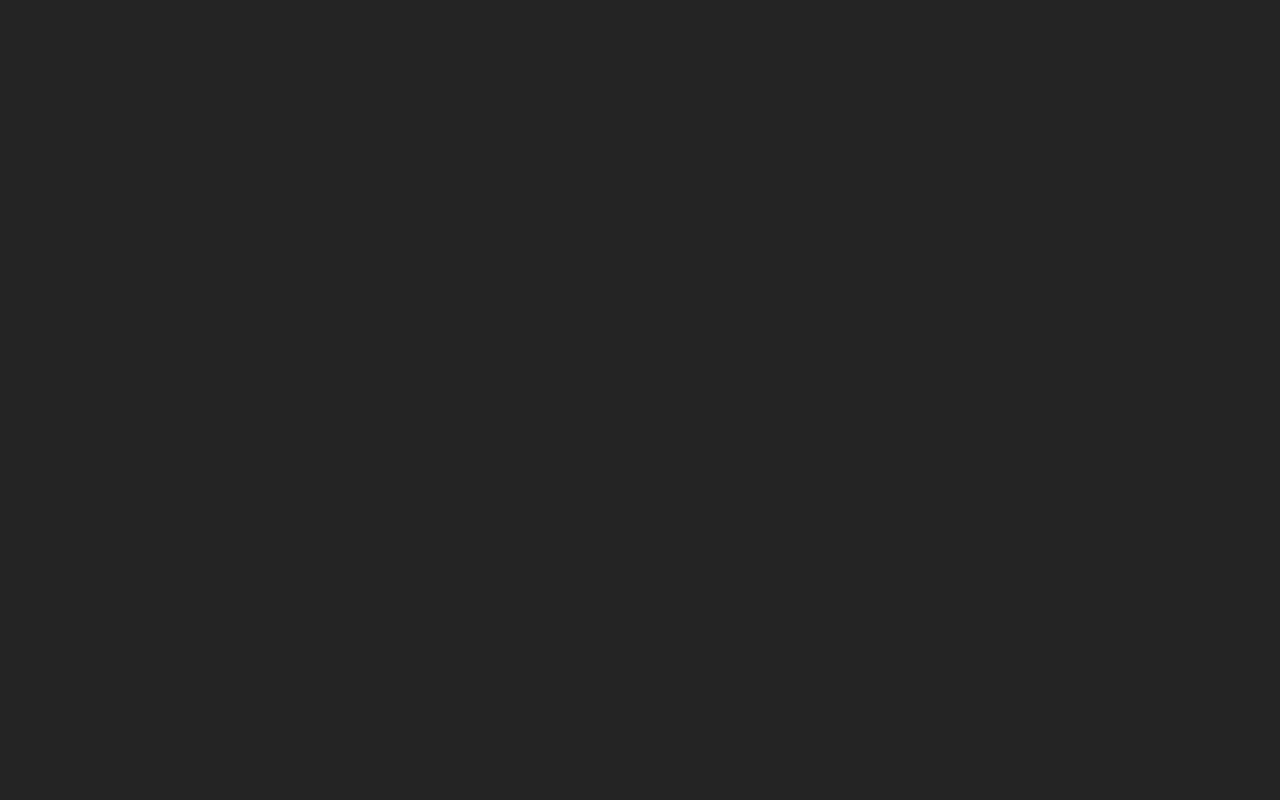
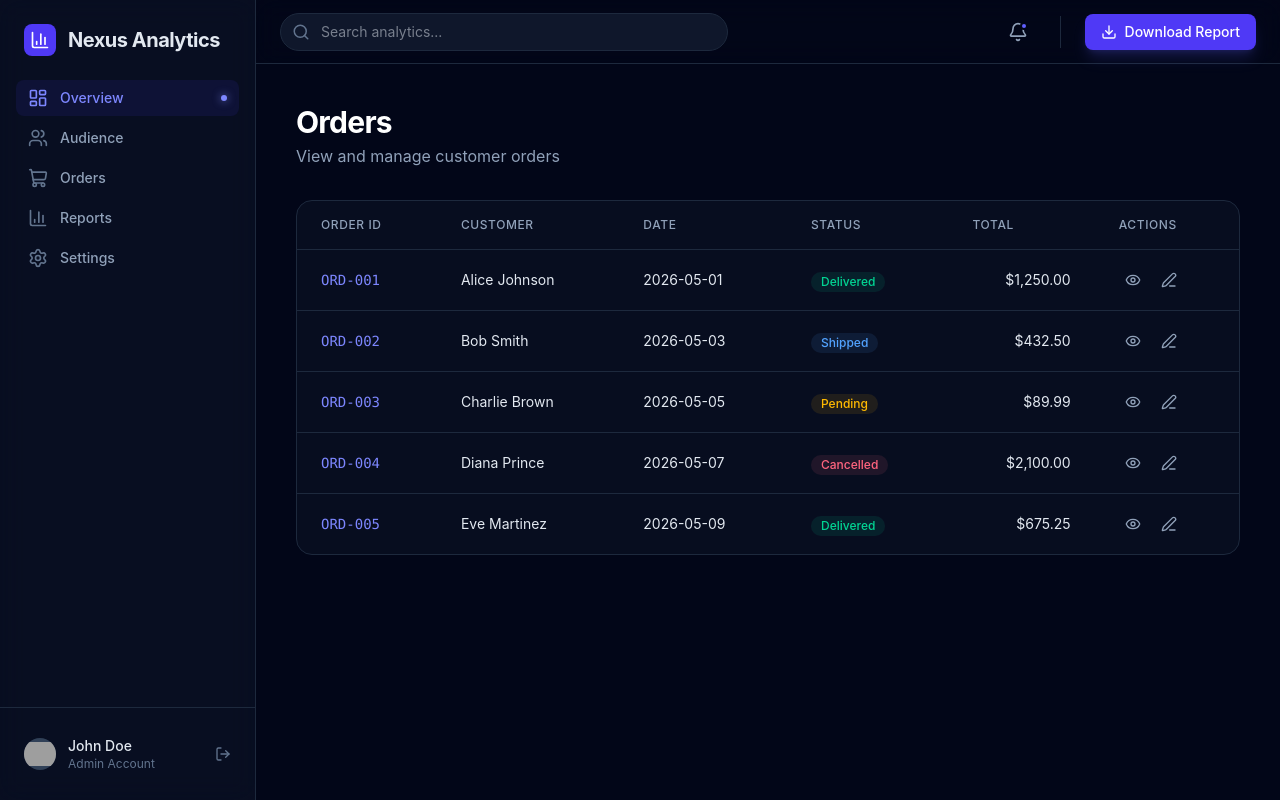
Before and after one commit to sameert-iprogrammer/testing-app, a React (Vite) app: page /orders in a window 1280 px wide. Before the commit this address had no page. Built offline with nearby package versions, Linux system fonts and the light colour scheme; sample sign-in values are in the browser's storage; grey boxes are pictures that could not be loaded.

Commit message:
Add Orders page with routing and navigation

```diff
--- a/src/App.tsx
+++ b/src/App.tsx
@@ -5,6 +5,7 @@ import DashboardLayout from './components/DashboardLayout';
 import DashboardPage from './pages/DashboardPage';
 import SettingsPage from './pages/SettingsPage';
 import ReportsPage from './pages/ReportsPage';
+import OrdersPage from './pages/OrdersPage';
 
 function App() {
   return (
@@ -35,6 +36,13 @@ function App() {
             </DashboardLayout>
           </ProtectedRoute>
         } />
+        <Route path="/orders" element={
+          <ProtectedRoute>
+            <DashboardLayout>
+              <OrdersPage />
+            </DashboardLayout>
+          </ProtectedRoute>
+        } />
 
         {/* Default Redirect */}
         <Route path="/" element={<Navigate to="/login" replace />} />
--- a/src/components/DashboardLayout.tsx
+++ b/src/components/DashboardLayout.tsx
@@ -11,6 +11,7 @@ import {
   ChevronRight,
   Download,
   Loader2,
+  ShoppingCart,
 } from "lucide-react";
 import { generateSampleReport } from "../utils/generateSampleReport";
 import { ToastProvider, useToast } from "./Toast";
@@ -52,6 +53,7 @@ const DashboardLayout: React.FC<LayoutProps> = ({ children }) => {
               active
             />
             <NavItem icon={<Users size={20} />} label="Audience" />
+            <NavItem icon={<ShoppingCart size={20} />} label="Orders" onClick={() => navigate("/orders")} />
             <NavItem icon={<BarChart3 size={20} />} label="Reports" onClick={() => navigate("/reports")} />
             <NavItem icon={<Settings size={20} />} label="Settings" onClick={() => navigate("/settings")} />
           </nav>
--- /dev/null
+++ b/src/pages/OrdersPage.tsx
@@ -0,0 +1,88 @@
+import React from 'react';
+import { Eye, Edit3 } from 'lucide-react';
+
+interface MockOrder {
+  id: string;
+  customer: string;
+  date: string;
+  status: 'Pending' | 'Shipped' | 'Delivered' | 'Cancelled';
+  total: number;
+}
+
+const MOCK_ORDERS: MockOrder[] = [
+  { id: 'ORD-001', customer: 'Alice Johnson', date: '2026-05-01', status: 'Delivered', total: 1250.00 },
+  { id: 'ORD-002', customer: 'Bob Smith', date: '2026-05-03', status: 'Shipped', total: 432.50 },
+  { id: 'ORD-003', customer: 'Charlie Brown', date: '2026-05-05', status: 'Pending', total: 89.99 },
+  { id: 'ORD-004', customer: 'Diana Prince', date: '2026-05-07', status: 'Cancelled', total: 2100.00 },
+  { id: 'ORD-005', customer: 'Eve Martinez', date: '2026-05-09', status: 'Delivered', total: 675.25 },
+];
+
+const StatusBadge: React.FC<{ status: MockOrder['status'] }> = ({ status }) => {
+  const styles: Record<MockOrder['status'], string> = {
+    Pending: 'bg-amber-400/10 text-amber-400',
+    Shipped: 'bg-blue-400/10 text-blue-400',
+    Delivered: 'bg-emerald-400/10 text-emerald-400',
+    Cancelled: 'bg-rose-400/10 text-rose-400',
+  };
+
+  return (
+    <span className={`inline-flex items-center px-2.5 py-0.5 rounded-full text-xs font-medium ${styles[status]}`}>
+      {status}
+    </span>
+  );
+};
+
+const OrdersPage: React.FC = () => {
+  return (
+    <div className="space-y-8 animate-in fade-in duration-700">
+      <div className="flex flex-col gap-1">
+        <h1 className="text-3xl font-bold tracking-tight text-white">Orders</h1>
+        <p className="text-slate-400">View and manage customer orders</p>
+      </div>
+
+      <div className="bg-slate-900/40 border border-slate-800 rounded-2xl overflow-hidden">
+        <div className="overflow-x-auto">
+          <table className="w-full max-w-full text-left" aria-label="Orders">
+            <thead>
+              <tr className="border-b border-slate-800">
+                <th className="px-6 py-4 text-xs font-medium text-slate-400 uppercase tracking-wider">Order ID</th>
+                <th className="px-6 py-4 text-xs font-medium text-slate-400 uppercase tracking-wider">Customer</th>
+                <th className="px-6 py-4 text-xs font-medium text-slate-400 uppercase tracking-wider">Date</th>
+                <th className="px-6 py-4 text-xs font-medium text-slate-400 uppercase tracking-wider">Status</th>
+                <th className="px-6 py-4 text-xs font-medium text-slate-400 uppercase tracking-wider">Total</th>
+                <th className="px-6 py-4 text-xs font-medium text-slate-400 uppercase tracking-wider">Actions</th>
+              </tr>
+            </thead>
+            <tbody>
+              {MOCK_ORDERS.map((order) => (
+                <tr key={order.id} className="border-b border-slate-800 last:border-b-0 hover:bg-slate-800/30 transition-colors">
+                  <td className="px-6 py-4 text-sm font-mono text-indigo-400">{order.id}</td>
+                  <td className="px-6 py-4 text-sm text-slate-200">{order.customer}</td>
+                  <td className="px-6 py-4 text-sm text-slate-200">{order.date}</td>
+                  <td className="px-6 py-4">
+                    <StatusBadge status={order.status} />
+                  </td>
+                  <td className="px-6 py-4 text-sm text-slate-200 text-right">
+                    ${order.total.toLocaleString('en-US', { minimumFractionDigits: 2 })}
+                  </td>
+                  <td className="px-6 py-4">
+                    <div className="flex items-center gap-2">
+                      <button className="p-1.5 text-slate-400 hover:text-indigo-400 transition-colors" aria-label={`View order ${order.id}`}>
+                        <Eye size={16} />
+                      </button>
+                      <button className="p-1.5 text-slate-400 hover:text-indigo-400 transition-colors" aria-label={`Edit order ${order.id}`}>
+                        <Edit3 size={16} />
+                      </button>
+                    </div>
+                  </td>
+                </tr>
+              ))}
+            </tbody>
+          </table>
+        </div>
+      </div>
+    </div>
+  );
+};
+
+export default OrdersPage;
```
Also changed, not shown: 3 other files (tests, documents, lock files or other folders).
